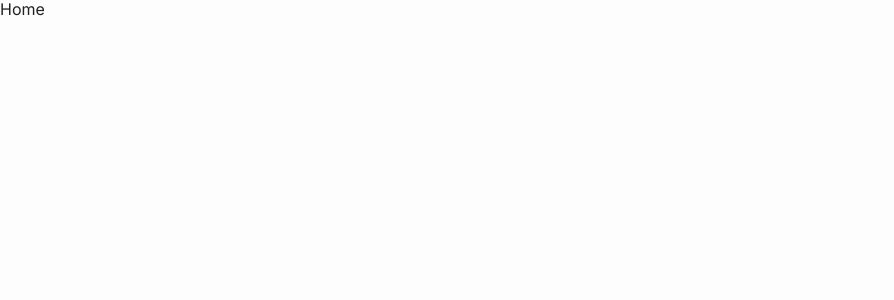
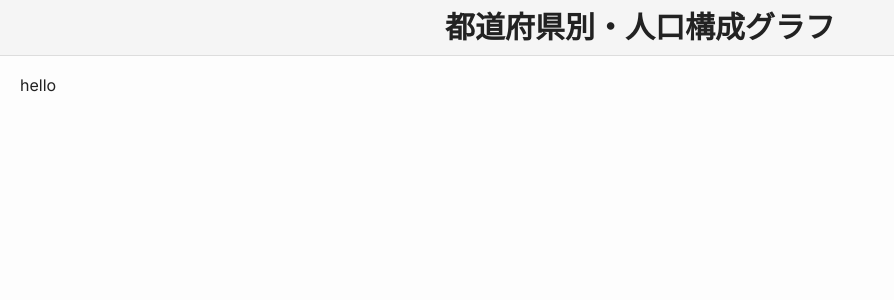
Before and after one commit to huynhnguyen1906/yumemi-frontend-test, a Next.js app: page / in a window 1280 px wide. Shown: the top 300 px of the page, without its empty margins (0-894 px from the left). Built offline with nearby package versions, Linux system fonts and the light colour scheme.

Commit message:
feat(api): axiosクライアントの構築と都道府県APIの実装・テスト

```diff
--- a/src/app/page.tsx
+++ b/src/app/page.tsx
@@ -1,3 +1,5 @@
+import AppLayout from '@/components/layout/AppLayout';
+
 export default function Home() {
-    return <div>Home</div>;
+    return <AppLayout>hello</AppLayout>;
 }
--- /dev/null
+++ b/src/components/layout/AppLayout.tsx
@@ -0,0 +1,17 @@
+import { ReactNode } from 'react';
+import styles from '@styles/components/AppLayout.module.scss';
+
+type Props = {
+    children?: ReactNode;
+};
+
+export default function AppLayout({ children }: Props) {
+    return (
+        <div className={styles.wrapper}>
+            <header className={styles.header}>
+                <h1>都道府県別・人口構成グラフ</h1>
+            </header>
+            <main className={styles.main}>{children}</main>
+        </div>
+    );
+}
--- /dev/null
+++ b/src/styles/components/AppLayout.module.scss
@@ -0,0 +1,18 @@
+.wrapper {
+    display: flex;
+    flex-direction: column;
+    min-height: 100vh;
+}
+
+.header {
+    padding: 10px 20px;
+    font-size: 15px;
+    background-color: #f5f5f5;
+    border-bottom: 1px solid #ddd;
+    text-align: center;
+}
+
+.main {
+    flex: 1;
+    padding: 20px;
+}
```
Also changed, not shown: src/apis/getPrefectures.ts (added, +8 -0 lines), src/apis/types.ts (added, +9 -0 lines), src/libs/apiClient.ts (added, +10 -0 lines), 1 other file (tests, documents, lock files or other folders).
